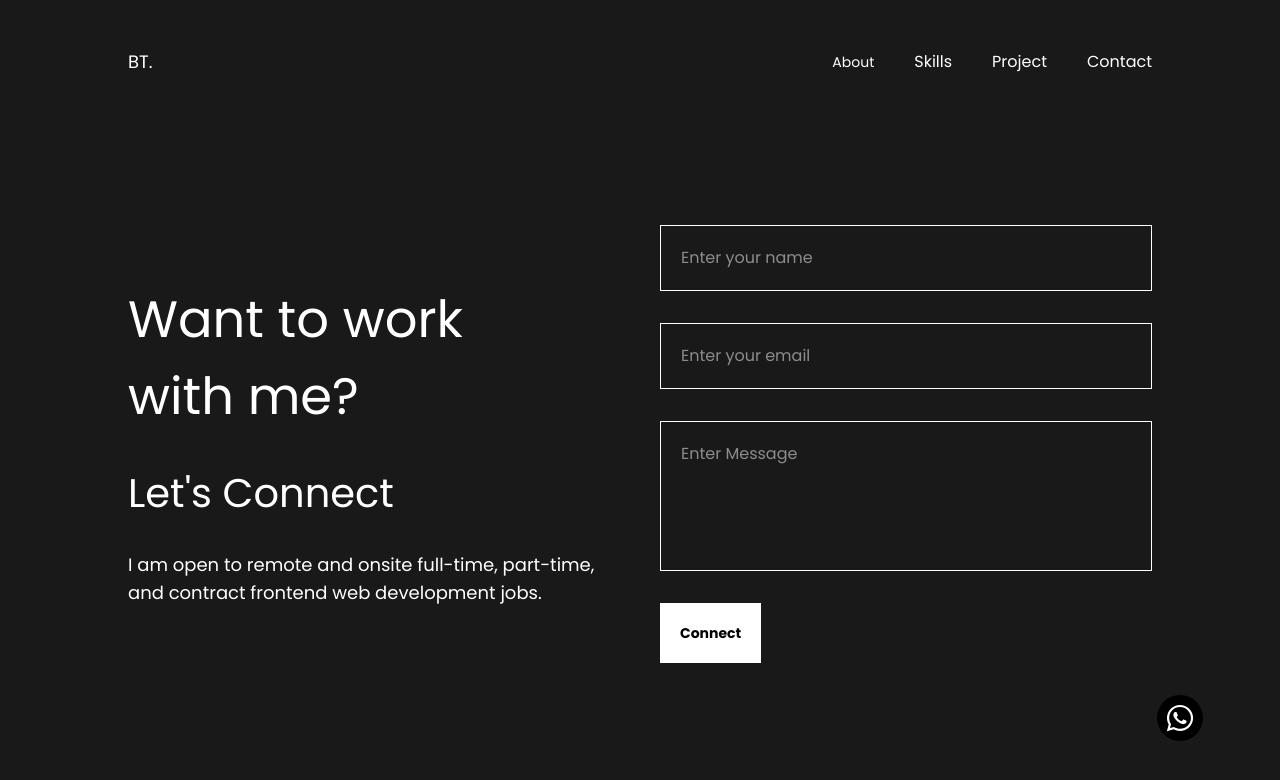
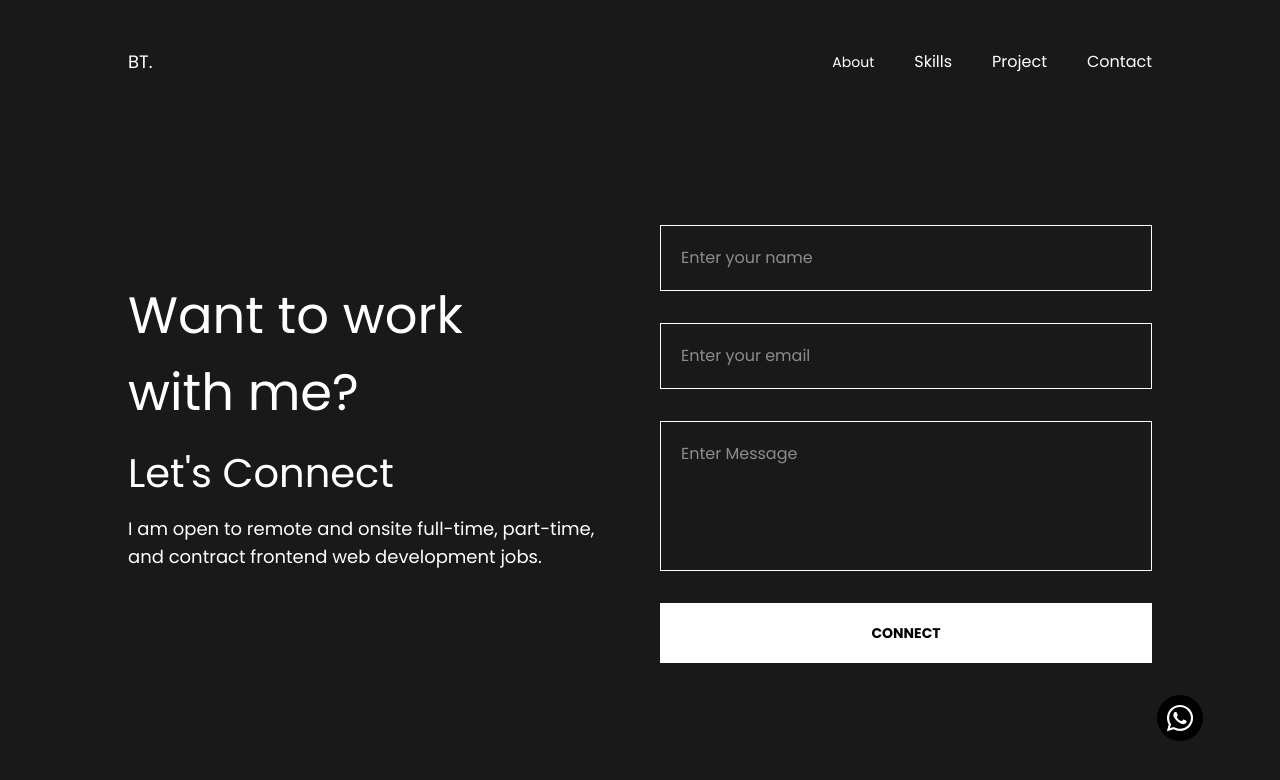
Before and after one commit to Bash-Abdul/bashir-portfolio, a React (Vite) app: page /contact in a window 1280 px wide. Shown: the top 780 px of the page. Built offline with nearby package versions, Linux system fonts and the light colour scheme.

Commit message:
updated contact form, form now works

```diff
--- a/package.json
+++ b/package.json
@@ -10,6 +10,7 @@
     "preview": "vite preview"
   },
   "dependencies": {
+    "@emailjs/browser": "^4.4.1",
     "@sanity/client": "^7.2.1",
     "@tailwindcss/vite": "^4.1.4",
     "react": "^19.0.0",
--- a/src/pages/About/AboutPage.jsx
+++ b/src/pages/About/AboutPage.jsx
@@ -32,7 +32,7 @@ const AboutPage = () => {
         <button className='mt-6 py-4 px-5 bg-white text-black text-sm'>View Resume</button>
       </div>
       <div className=''>
-        <img src={bash} alt="bash image" className='object-contain w-[36.5vw]' />
+        <img src={bash} alt="bash image" className='object-contain w-[36.5vw]' loading='lazy' />
       </div>
     </div>
   )
--- a/src/pages/Contact/ContactForm.jsx
+++ b/src/pages/Contact/ContactForm.jsx
@@ -1,6 +1,34 @@
-import React from "react";
+import React, { useRef } from "react";
+import emailjs from "@emailjs/browser";
 
 const ContactForm = () => {
+  const form = useRef();
+
+  const handleSubmit = (e) => {
+    e.preventDefault();
+
+    emailjs
+      .sendForm(
+        'service_p4hpeuh',       // Replace with your EmailJS Service ID
+        'template_jq9iboi',      // Replace with your EmailJS Template ID
+        form.current,
+        'ufSlZ84I3JJ0KGXgT'        // Replace with your EmailJS Public Key
+      )
+      .then(
+        (result) => {
+          console.log(result.text);
+          alert("Message sent successfully!");
+        },
+        (error) => {
+          console.log(error.text);
+          alert("Failed to send message.");
+        }
+      );
+
+    e.target.reset();
+  }
+
+
   return (
     <div className="w-full">
       {/* <form action="" className='bg-white h-[500px] flex items-center justify-center'>
@@ -13,30 +41,37 @@ const ContactForm = () => {
 
       <form
         action=""
+        ref={form}
+        onSubmit={handleSubmit}
         className="text-white flex flex-col gap-8"
       >
         <input
           type="text"
+          name="name"
           className="text-white p-5 outline-none border"
           placeholder="Enter your name"
         />
         <input
           type="email"
+          name="user_email"
           className="text-white p-5 outline-none border"
           placeholder="Enter your email"
         />
         <textarea
-          name=""
+          name="message"
           className="border p-5 outline-none h-[150px] text-white resize-none"
           id=""
           placeholder="Enter Message"
         ></textarea>
 
-        <div>
+        {/* <div>
         <button className="bg-white text-black p-5 text-sm font-bold ">
           Connect
         </button>
-        </div>
+        </div> */}
+        <button className="bg-white text-black p-5 text-sm font-bold " type="submit">
+          CONNECT
+        </button>
       </form>
     </div>
   );
--- a/src/pages/Contact/ContactText.jsx
+++ b/src/pages/Contact/ContactText.jsx
@@ -2,7 +2,7 @@ import React from 'react'
 
 const ContactText = () => {
   return (
-    <div className='w-full flex flex-col gap-7'>
+    <div className='w-full flex flex-col gap-3 mb-10'>
         <p className='text-[3.2rem] w-[90%]'>Want to work with me?</p>
         <p className='text-[2.5rem]'>Let's Connect</p>
         <p className='text-lg'>I am open to remote and onsite full-time, part-time, <br /> and contract frontend web development jobs.</p>
```
Also changed, not shown: 1 other file (tests, documents, lock files or other folders).
